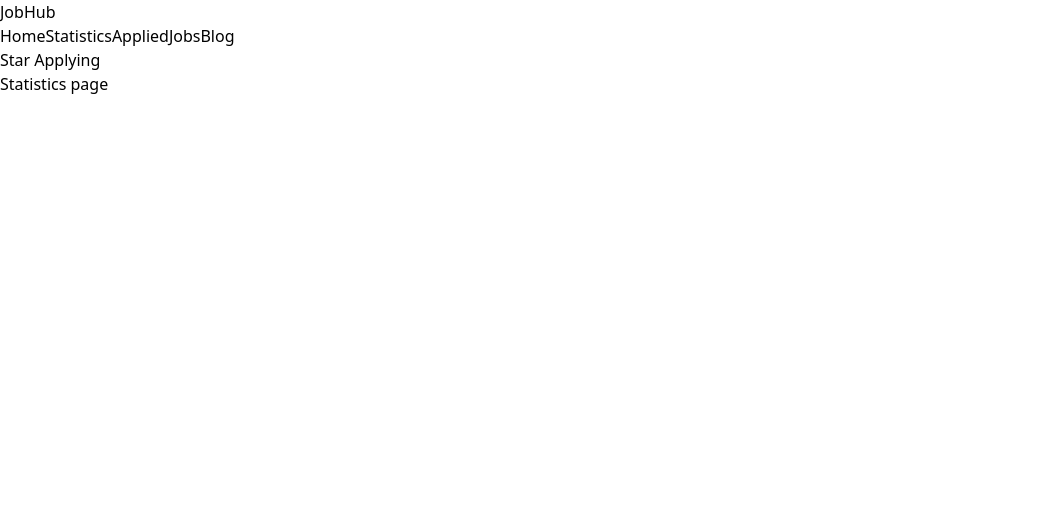
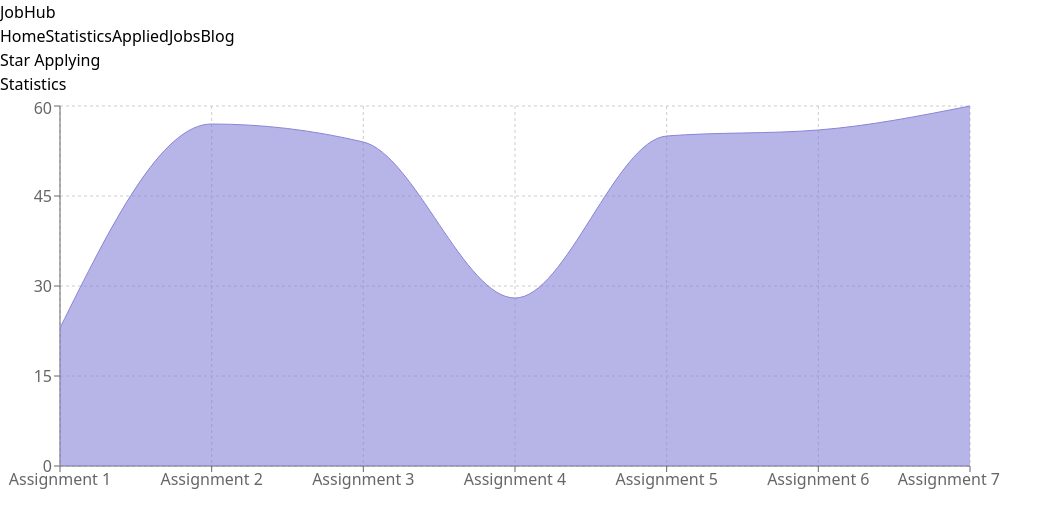
Before and after one commit to Abdullahbdbd/Job-Hub, a React (Vite) app: page /statistics in a window 1280 px wide. Shown: the top 528 px of the page, without its empty margins (0-1062 px from the left). Built offline with nearby package versions, Linux system fonts and the light colour scheme.

Commit message:
My Assignment Chart

```diff
--- a/package.json
+++ b/package.json
@@ -14,6 +14,7 @@
     "react": "^18.2.0",
     "react-dom": "^18.2.0",
     "react-router-dom": "^6.10.0",
+    "recharts": "^2.5.0",
     "sort-by": "^1.2.0"
   },
   "devDependencies": {
--- a/src/components/AppliedJobs.jsx
+++ b/src/components/AppliedJobs.jsx
@@ -3,7 +3,7 @@ import React from 'react';
 const AppliedJobs = () => {
     return (
         <div>
-            <h1>Applied Jobs page</h1>
+             <h1 className='text-5xl font-bold text-center bg-indigo-50 p-10 w-full'>Applied Jobs</h1>
         </div>
     );
 };
--- a/src/components/Statistics.jsx
+++ b/src/components/Statistics.jsx
@@ -1,9 +1,77 @@
 import React from 'react';
+import { AreaChart, Area, XAxis, YAxis, CartesianGrid, Tooltip, ResponsiveContainer, LineChart, Line } from 'recharts';
+
+
+
 
 const Statistics = () => {
+
+    const data = [
+        {
+            name: 'Assignment 1',
+            id: 1,
+            marks: 23,
+        },
+        {
+            name: 'Assignment 2',
+            id: 2,
+            marks: 57,
+        },
+        {
+            name: 'Assignment 3',
+            id: 3,
+            marks: 54,
+        },
+        {
+            name: 'Assignment 4',
+            id: 4,
+            marks: 28,
+        },
+        {
+            name: 'Assignment 5',
+            id: 5,
+            marks: 55,
+        },
+        {
+            name: 'Assignment 6',
+            id: 6,
+            marks: 56,
+        },
+        {
+            name: 'Assignment 7',
+            id: 7,
+            marks: 60,
+        },
+
+    ];
+
+
     return (
         <div>
-            <h1>Statistics page</h1>
+            <div>
+                <h1 className='text-5xl font-bold text-center bg-indigo-50 p-10 w-full'> Statistics</h1>
+            </div>
+
+            <div className='ml-10 mt-20'>
+                <AreaChart
+                    width={1000}
+                    height={400}
+                    data={data}
+                    margin={{
+                        top: 10,
+                        right: 30,
+                        left: 0,
+                        bottom: 0
+                    }}
+                >
+                    <CartesianGrid strokeDasharray="3 3" />
+                    <XAxis dataKey="name" />
+                    <YAxis />
+                    <Tooltip />
+                    <Area type="monotone" dataKey="marks" stroke="#8884d8" fill="#8884d8" />
+                </AreaChart>
+            </div>
+
         </div>
     );
 };
```
Also changed, not shown: 1 other file (tests, documents, lock files or other folders).
